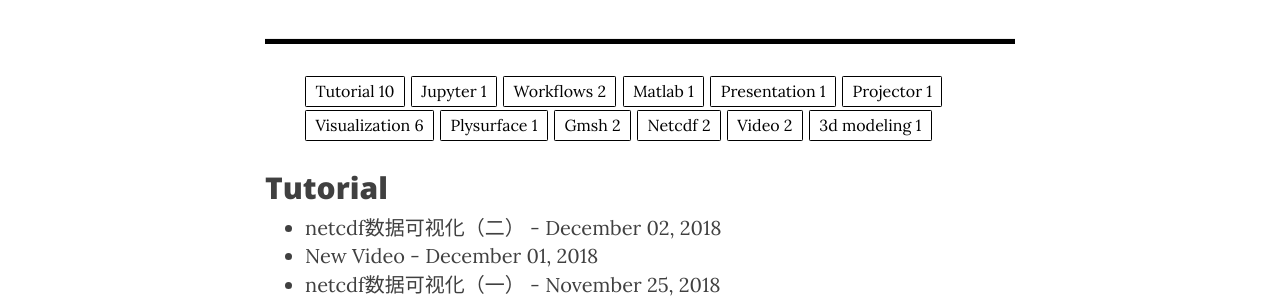
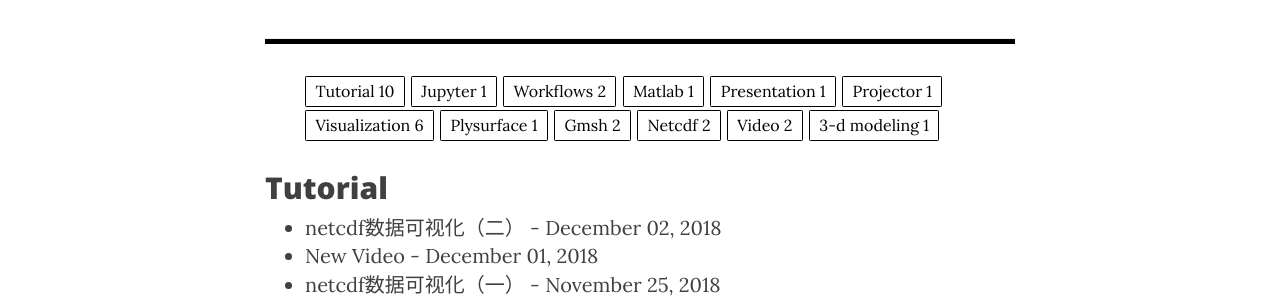
Before and after one commit to YiZhangCUG/YiZhangCUG.github.io, a Jekyll site: the page built from search/index.html, in a window 1280 px wide and 900 px high. Shown: the part 365-665 px from the top of the window. Built offline with Jekyll 4.4.1, drawn with Linux system fonts in a browser that asks for light colours; nearby versions of some CDN libraries; some of the changed text lies outside the part shown.

Commit message:
Update 2018-12-29-spherical-triangular-tessellation-generator.md

````diff
--- a/_posts/2018-12/2018-12-29-spherical-triangular-tessellation-generator.md
+++ b/_posts/2018-12/2018-12-29-spherical-triangular-tessellation-generator.md
@@ -5,7 +5,7 @@
 author: Yi Zhang
 date: 2018-12-29 10:30:00 -0800
 category:  program
-tags: [gmsh,visualization,3D modeling]
+tags: [gmsh,visualization,3-D modeling]
 header-img: "img/light.jpeg"
 ---
 
@@ -108,4 +108,4 @@
 stt -d 3/7 -m example.msh -l doc/control_lines.txt -g doc/control_poly.txt -c doc/control_circle.txt
 ```
 
-![stt-example](assets/2018-12/stt-example.png)
+![stt-example](/assets/2018-12/stt-example.png)
````
